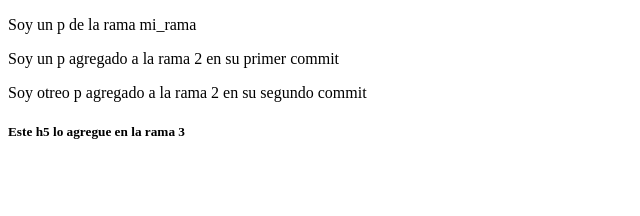
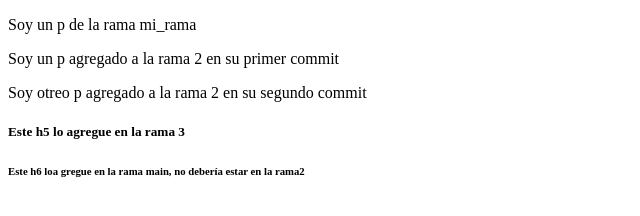
Before and after one commit to santiagoalmada/repo1, a plain HTML site: page pages/index.html in a window 1280 px wide. Shown: the whole page, without its empty margins (0-640 px from the left). Drawn offline with Linux system fonts and the light colour scheme.

Commit message:
agregado un h6 a la rama main

```diff
--- a/pages/index.html
+++ b/pages/index.html
@@ -10,5 +10,6 @@
     <p>Soy un p agregado a la rama 2 en su primer commit</p>
     <p>Soy otreo p agregado a la rama 2 en su segundo commit</p>
     <h5>Este h5 lo agregue en la rama 3</h5>
+    <h6>Este h6 loa gregue en la rama main, no debería estar en la rama2</h6>
 </body>
 </html>
```
